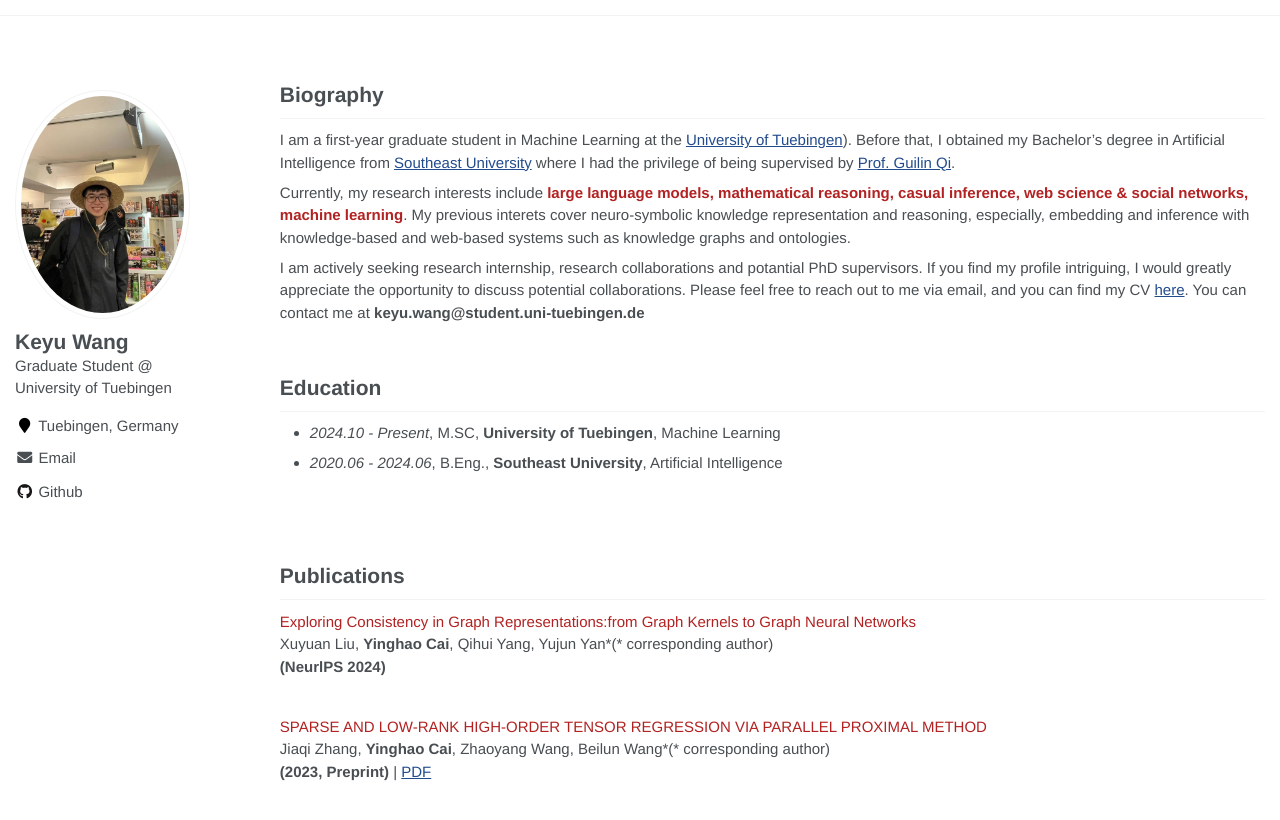
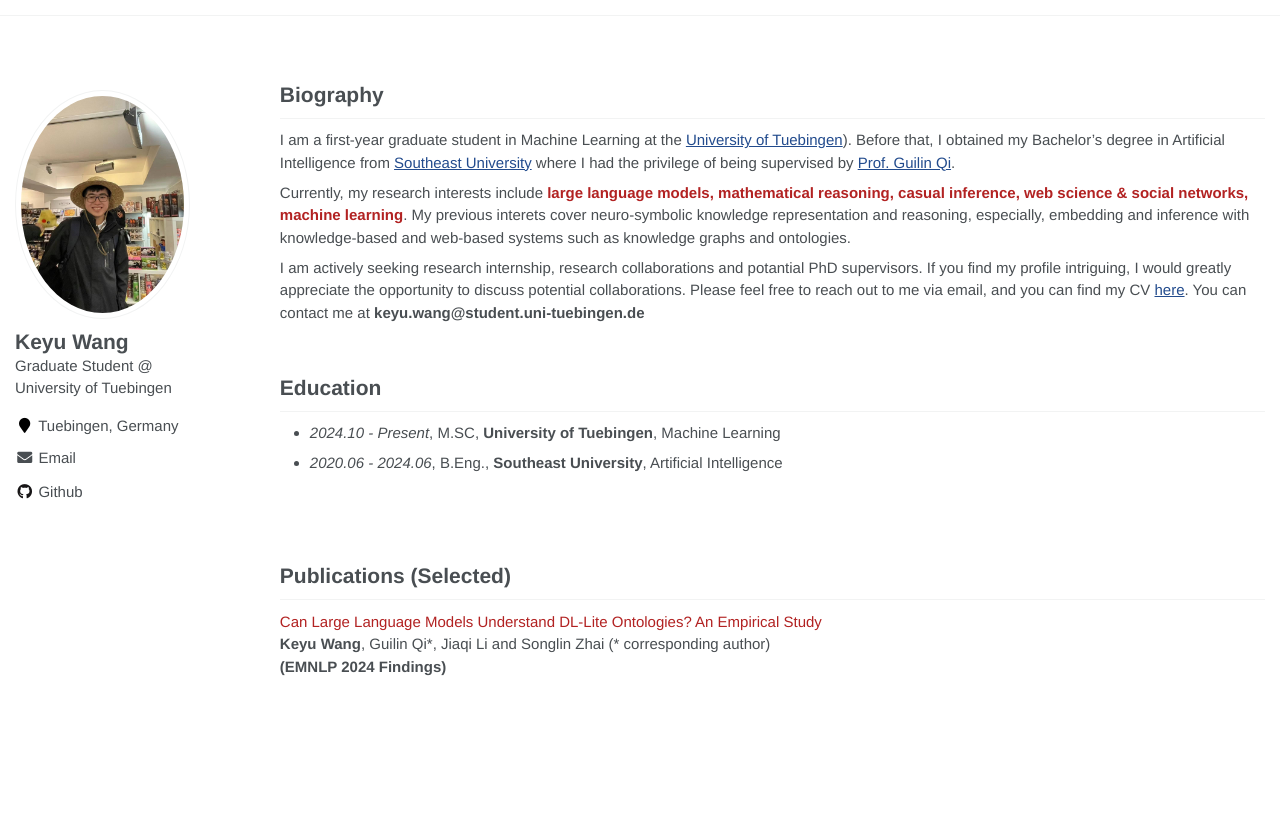
Before and after one commit to keyu-wang-2002/keyu-wang-2002.github.io, a Jekyll site: the page built from _pages/about.md, in a window 1280 px wide. Shown: the top 820 px of the page. Built offline with Jekyll 4.4.1, drawn with Linux system fonts in a browser that asks for light colours.

Commit message:
Update about.md

```diff
--- a/_pages/about.md
+++ b/_pages/about.md
@@ -1,6 +1,6 @@
 ---
 permalink: /
-title: "Yinghao Cai"
+title: "Keyu Wang"
 layout: default
 excerpt: ""
 author_profile: true
@@ -35,28 +35,17 @@ I am actively seeking research internship, research collaborations and potantial
 
 <br>
 
-# Publications
+# Publications (Selected)
 
 <div class='paper-box-text' markdown="1">
-<font color='FireBrick'>Exploring Consistency in Graph Representations:from Graph Kernels to
-Graph Neural Networks</font>
-Xuyuan Liu, **Yinghao Cai**, Qihui Yang, Yujun Yan\*(* corresponding author) \\
-**(NeurlPS 2024)**
+<font color='FireBrick'> Can Large Language Models Understand DL-Lite Ontologies? An Empirical Study </font>
+**Keyu Wang**, Guilin Qi\*, Jiaqi Li and Songlin Zhai (* corresponding author) \\
+**(EMNLP 2024 Findings)**
 </div>
 
-<br>
-
-<div class='paper-box-text' markdown="1">
-<font color='FireBrick'>SPARSE AND LOW-RANK HIGH-ORDER TENSOR REGRESSION
-    VIA PARALLEL PROXIMAL METHOD</font>
-Jiaqi Zhang, **Yinghao Cai**, Zhaoyang Wang, Beilun Wang\*(* corresponding author) \\
-**(2023, Preprint)** |  [PDF](https://arxiv.org/pdf/1911.12965.pdf)
-</div>
 <br>
 
 
 
 
-
-
 <div style="height: 75px;"></div>
```
